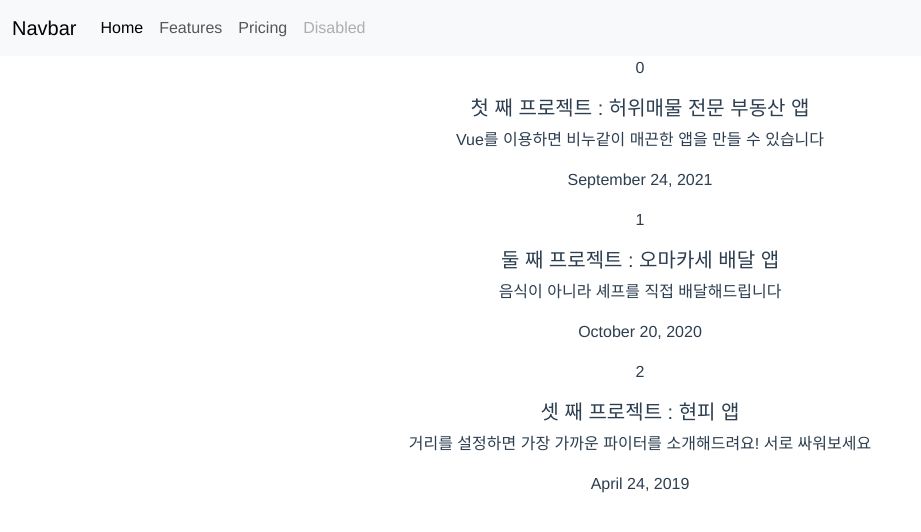
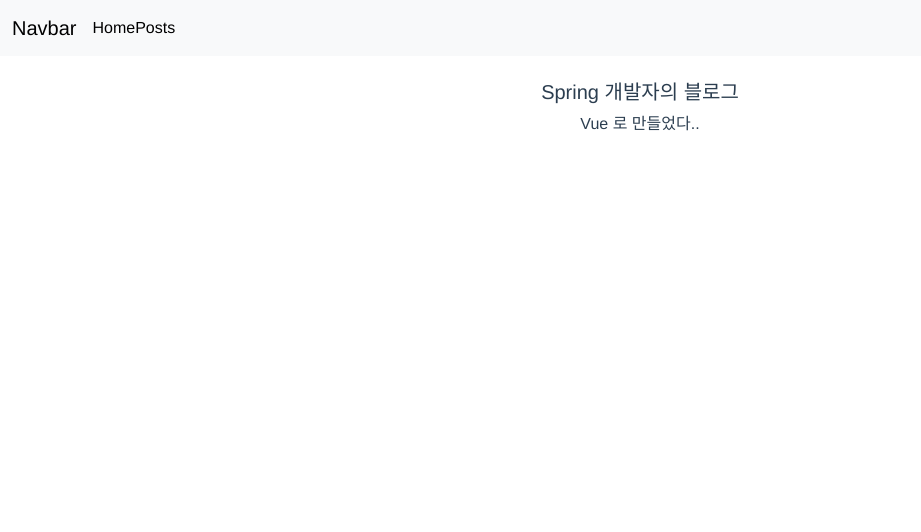
Before and after one commit to juni8453/Vue-Router, a Vue app: page / in a window 1280 px wide. Shown: the top 532 px of the page, without its empty margins (0-921 px from the left). Built offline with nearby package versions, Linux system fonts and the light colour scheme.

Commit message:
vue-router 설치, 설정과 기본 라우팅 활용

```diff
--- a/src/App.vue
+++ b/src/App.vue
@@ -9,28 +9,24 @@
       <div class="collapse navbar-collapse" id="navbarNav">
         <ul class="navbar-nav">
           <li class="nav-item">
-            <a class="nav-link active" aria-current="page" href="#">Home</a>
+            <router-link to="/" class="a_style">Home</router-link>
           </li>
           <li class="nav-item">
-            <a class="nav-link" href="#">Features</a>
-          </li>
-          <li class="nav-item">
-            <a class="nav-link" href="#">Pricing</a>
-          </li>
-          <li class="nav-item">
-            <a class="nav-link disabled" aria-disabled="true">Disabled</a>
-          </li>
+            <router-link to="/posts" class="a_style">Posts</router-link>
+          </li >
         </ul>
       </div>
     </div>
   </nav>
 
-  <Post v-for="(post, i) in posts" :key="i" :post="post" />
+  <!--  <Post v-for="(post, i) in posts" :key="i" :post="post" />
+  router 를 사용하는 것으로 변경
+  -->
+  <router-view :posts="posts" />
 
 </template>
 
 <script>
-import Post from './components/Post.vue'
 import posts from './assets/posts.js'
 
 export default {
@@ -41,7 +37,6 @@
     }
   },
   components: {
-    Post: Post,
   }
 }
 </script>
@@ -54,4 +49,10 @@
   text-align: center;
   color: #2c3e50;
 }
+
+.a_style {
+  text-decoration: none;
+  color: black;
+}
+
 </style>
--- /dev/null
+++ b/src/components/Home.vue
@@ -0,0 +1,16 @@
+<template>
+  <div class="container mt-4">
+    <h5>Spring 개발자의 블로그</h5>
+    <p>Vue 로 만들었다..</p>
+  </div>
+</template>
+
+<script>
+export default {
+  name: "Home"
+}
+</script>
+
+<style scoped>
+
+</style>
--- a/src/components/Post.vue
+++ b/src/components/Posts.vue
@@ -1,7 +1,6 @@
 <template>
-  <div>
-    <p>{{post.number}}</p>
-    <h5>{{post.title}}</h5>
+  <div v-for="(post, i) in posts" :key="i">
+    <h5>{{post.number + 1}}. {{post.title}}</h5>
     <p>{{post.content}}</p>
     <p>{{post.date}}</p>
   </div>
@@ -10,9 +9,9 @@
 <script>
 
 export default {
-  name: "Post",
+  name: "Posts",
   props: {
-    post: Array,
+    posts: Array,
   },
 }
 </script>
--- a/src/main.js
+++ b/src/main.js
@@ -2,5 +2,6 @@
 import App from './App.vue'
 import 'bootstrap'
 import 'bootstrap/dist/css/bootstrap.min.css'
+import Router from './router'
 
-createApp(App).mount('#app')
+createApp(App).use(Router).mount('#app')
```
Also changed, not shown: src/router.js (added, +21 -0 lines).
